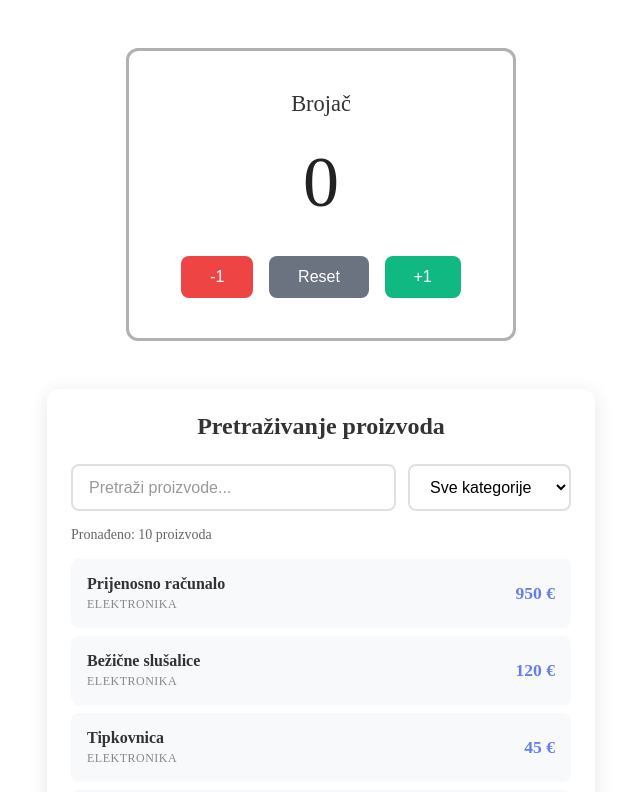
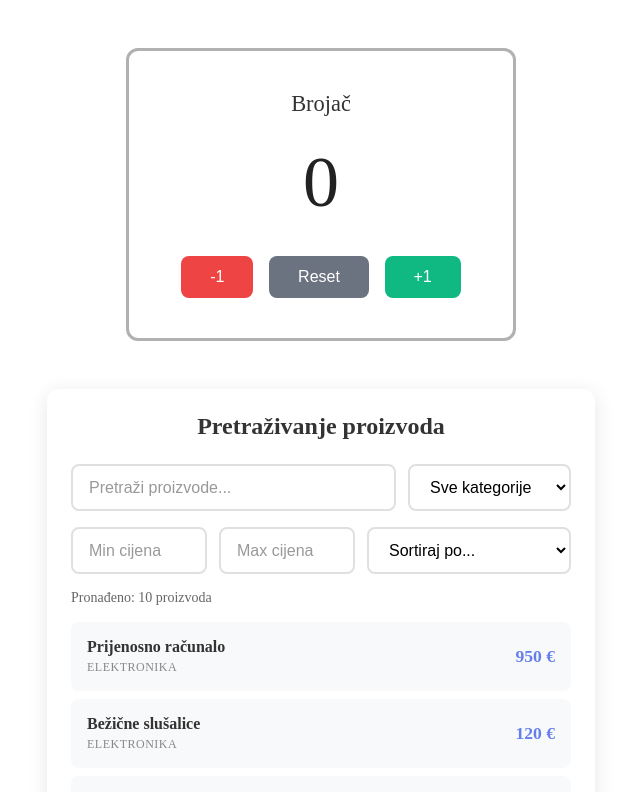
Before and after one commit to adrianhorvat2/PripremaPrakse_AdrianHorvat, an Angular app: page / in a window 1280 px wide. Shown: the top 792 px of the page, without its empty margins (319-959 px from the left). Built offline with nearby package versions, Linux system fonts and the light colour scheme.

Commit message:
Solve task 4 - Implement min/max price and sort feature

```diff
--- a/src/app/components/zad2/filter-products/filter-products.html
+++ b/src/app/components/zad2/filter-products/filter-products.html
@@ -17,6 +17,28 @@
     </select>
   </div>
 
+  <div class="filters">
+    <input
+      type="number"
+      placeholder="Min cijena"
+      [(ngModel)] = "minPrice"
+      class="price-input"
+    />
+    <input
+      type="number"
+      placeholder="Max cijena"
+      [(ngModel)] = "maxPrice"
+      class="price-input"
+    />
+    <select [(ngModel)] = 'sortOption' class="sort-select">
+      <option value="">Sortiraj po...</option>
+      <option value="name-asc">Naziv (A-Ž)</option>
+      <option value="name-desc">Naziv (Ž-A)</option>
+      <option value="price-asc">Cijena ↑</option>
+      <option value="price-desc">Cijena ↓</option>
+    </select>
+  </div>
+
   <p class="results-count">Pronađeno: {{ filteredProducts.length }} proizvoda</p>
 
   <div *ngIf="filteredProducts.length === 0" class="no-results">
--- a/src/app/components/zad2/filter-products/filter-products.scss
+++ b/src/app/components/zad2/filter-products/filter-products.scss
@@ -49,6 +49,39 @@
 
   &:focus {
     border-color: #667eea;
+  }
+}
+
+.sort-select {
+  flex: 1;
+  padding: 0.75rem 1rem;
+  font-size: 1rem;
+  border: 2px solid #e0e0e0;
+  border-radius: 8px;
+  background: white;
+  cursor: pointer;
+  outline: none;
+
+  &:focus {
+    border-color: #667eea;
+  }
+}
+
+.price-input {
+  width: 100px;
+  padding: 0.75rem 1rem;
+  font-size: 1rem;
+  border: 2px solid #e0e0e0;
+  border-radius: 8px;
+  outline: none;
+  transition: border-color 0.2s;
+
+  &:focus {
+    border-color: #667eea;
+  }
+
+  &::placeholder {
+    color: #999;
   }
 }
 
--- a/src/app/components/zad2/filter-products/filter-products.ts
+++ b/src/app/components/zad2/filter-products/filter-products.ts
@@ -20,6 +20,9 @@ export class FilterProducts implements OnInit {
 
   searchText: string = '';
   selectedCategory: string = '';
+  minPrice: number | null = null;
+  maxPrice: number | null = null;
+  sortOption: string = '';
 
   ngOnInit(): void {
     this.products = this.productService.getProducts();
@@ -27,15 +30,57 @@ export class FilterProducts implements OnInit {
   }
 
   get filteredProducts(): Product[] {
+    const filtered = this.filterProducts();
+    return this.sortProducts(filtered);
+  }
+
+  private filterProducts(): Product[] {
     return this.products.filter(product => {
-      const matchesSearch = product.name
-        .toLowerCase()
-        .includes(this.searchText.toLowerCase());
-
-      const matchesCategory = !this.selectedCategory ||
-        product.category === this.selectedCategory;
-
-      return matchesSearch && matchesCategory;
+      return this.matchesSearchCriteria(product) &&
+             this.matchesCategoryCriteria(product) &&
+             this.matchesPriceCriteria(product);
     });
   }
+
+  private matchesSearchCriteria(product: Product): boolean {
+    return product.name
+      .toLowerCase()
+      .includes(this.searchText.toLowerCase());
+  }
+
+  private matchesCategoryCriteria(product: Product): boolean {
+    return !this.selectedCategory || product.category === this.selectedCategory;
+  }
+
+  private matchesPriceCriteria(product: Product): boolean {
+
+    const matchesMinPrice = this.minPrice === null || product.price >= this.minPrice;
+    const matchesMaxPrice = this.maxPrice === null || product.price <= this.maxPrice;
+
+    return matchesMinPrice && matchesMaxPrice;
+  }
+
+  private sortProducts(products: Product[]): Product[] {
+    if (!this.sortOption) return products;
+
+    const sorted = [...products];
+
+    switch (this.sortOption) {
+      case 'name-asc':
+        return sorted.sort((a, b) => a.name.localeCompare(b.name));
+
+      case 'name-desc':
+        return sorted.sort((a, b) => b.name.localeCompare(a.name));
+
+      case 'price-asc':
+        return sorted.sort((a, b) => a.price - b.price);
+
+      case 'price-desc':
+        return sorted.sort((a, b) => b.price - a.price);
+
+      default:
+        return products;
+    }
+  }
+
 }
```
